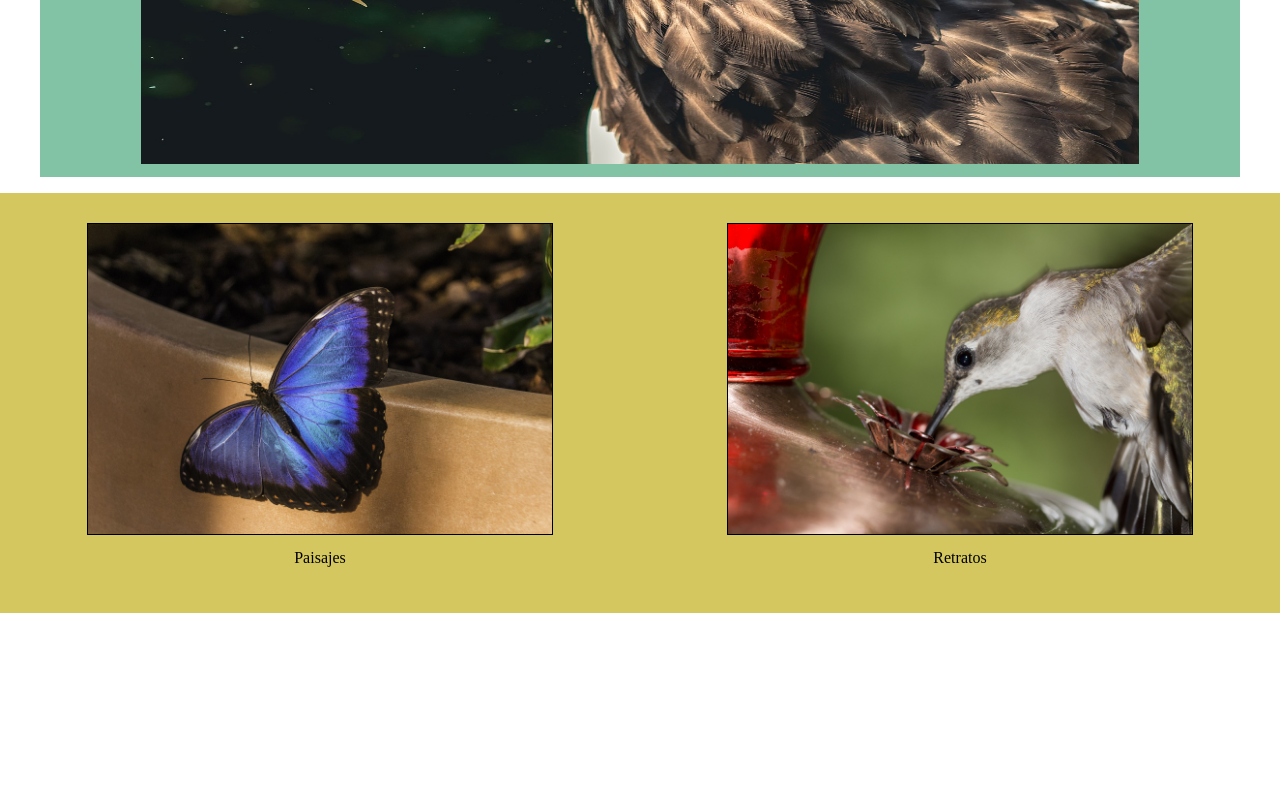
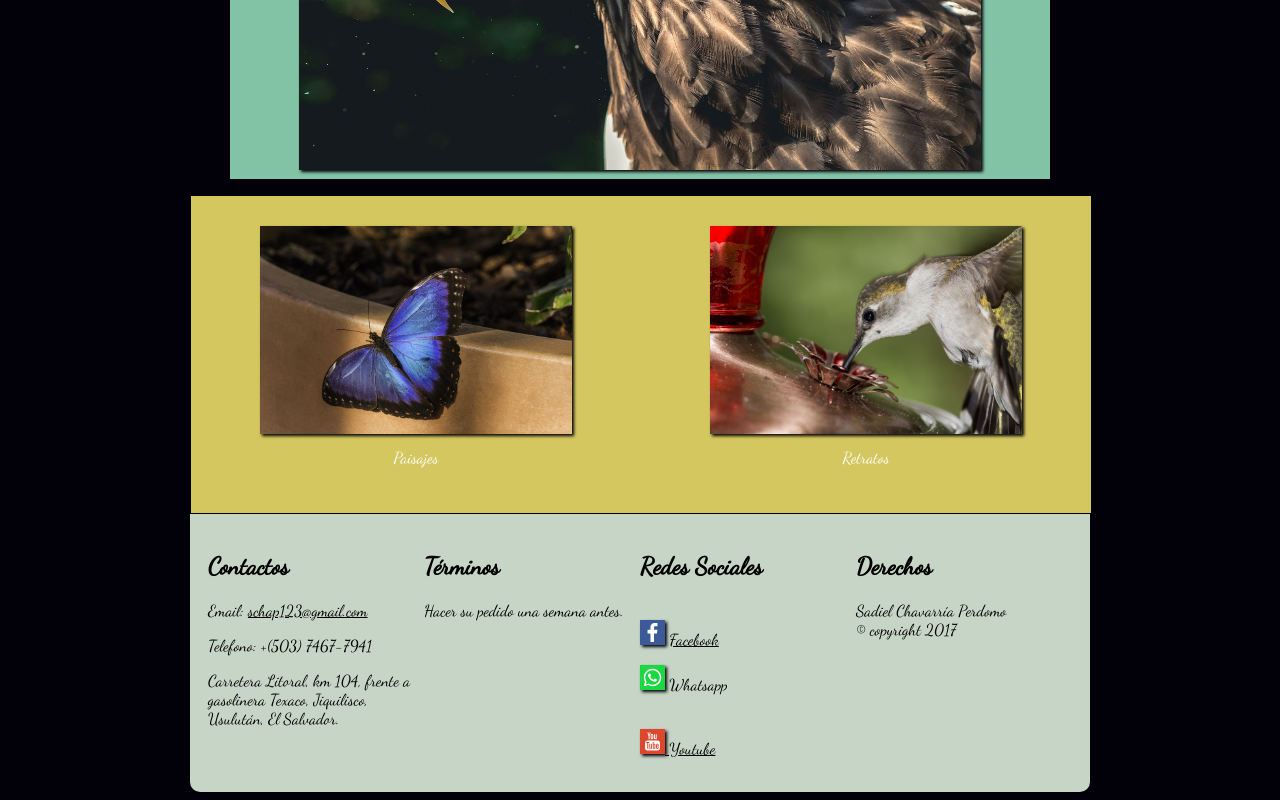
Before and after one commit to SadielChavarria/TareaCSS, a plain HTML site: page index.html in a window 1280 px wide. Shown: the part 344-1144 px from the top of the page. Before the commit the page ends 957 px from the top, so only its background shows below. Drawn offline with Linux system fonts and the light colour scheme.

Commit message:
Tercera
Ya terminada la primera pagina y estoy haciendo la segunda de paisajes

```diff
--- a/css/paisaje.css
+++ b/css/paisaje.css
@@ -1,18 +1,28 @@
-/*Estilos Generales*/
-* {
-	text-decoration: none;
-	list-style: none;
-	margin: 0;
+ * {
+	font-family: 'Dancing Script', cursive;
+	color: white;
+}
+
+img {
+	box-shadow: 2px 2px 3px #02010a;
+}
+
+#contenido {
+	max-width: 900px;
+	margin: 0 auto;
+
+}
+
+body {
+	background-color:  #02010a;
 }
 
 /* estilos del encabezado y menu */
 header {
 	background: #5b7989;
-	color: white;
 	text-shadow: 2px 2px 4px #02010a;
 	border-radius: 10px 10px 0px 0px;
 	position: relative;
-	padding: 10px;
 }
 
 .header1 {
@@ -23,13 +33,20 @@ header {
 .menunav {
 	position: absolute;
 	right: 2%;
+	top: 20%;
 }
 
 header nav ul li{
 	display: inline-block;
-	margin: 5px;
+	margin: 0px 5px;
 }
 
 header nav ul li a{
 	color: white;
 }
+
+/* estilos de las imagenes */
+
+.galeria section img {
+	width: 33.33%;
+}
--- a/css/style.css
+++ b/css/style.css
@@ -1,11 +1,30 @@
+* {
+	font-family: 'Dancing Script', cursive;
+	color: white;
+}
+
+img {
+	box-shadow: 2px 2px 3px #02010a;
+}
+
+
+
+#contenido {
+	max-width: 900px;
+	margin: 0 auto;
+
+}
+
+body {
+	background-color:  #02010a;
+}
+
 /* estilos del encabezado y menu */
 header {
 	background: #5b7989;
-	color: white;
 	text-shadow: 2px 2px 4px #02010a;
 	border-radius: 10px 10px 0px 0px;
 	position: relative;
-
 }
 
 .header1 {
@@ -16,12 +35,12 @@ header {
 .menunav {
 	position: absolute;
 	right: 2%;
-	top: 35%;
+	top: 20%;
 }
 
 header nav ul li{
 	display: inline-block;
-	margin: 5px;
+	margin: 0px 5px;
 }
 
 header nav ul li a{
@@ -31,16 +50,17 @@ header nav ul li a{
 
 /*Estilo para la imagen principal centrada */
 
+
+
 .imgcentrada {
 	background: #82c3a6;
 	padding: 1%;
 	position: relative;
-
 }
 
 figure img {
 	width: 85%;
-	height: 400px;
+	max-height: 400px;
 	display: block;
 	margin: 0 auto;
 
@@ -48,16 +68,18 @@ figure img {
 
 
 /* SECCION DE DOS IMAGENES */
+
+
 .dosimagenes {
 	background: #d5c75f;
+	border: 1px solid black;
 	width: 100%;
 	display: flex;
 	flex-direction: row;
+
 }
 
-.dosimagenes div {
 
-}
 
 .dosimagenes div p {
 	margin-top: 10px;
@@ -70,15 +92,44 @@ figure img {
 }
 
 .dosimagenes div a img {
-	border: 1px solid black;
 	width: 80%;
+	transition: transform 1s, box-shadow 1s, border 1s;
 }
-
-.dosimagenes #imgizq {
-	/*box-shadow: 2px 2px 2px #82c3a6;*/
-}
-
 
 .dosimagenes #imgizq a > img:hover {
 	transform: rotate(10deg);
+	box-shadow: 2px 2px 3px #82c3a6;
+	border: 2px solid black;
 }
+
+.dosimagenes #imgder a > img:hover {
+	transform: translate(5px, -20px);
+	box-shadow: 2px 2px 3px #82c3a6;
+	border: 2px solid black;
+}
+
+/* ACA FINALIZA EL ESTILO DE LAS DOS IMAGENES */
+
+
+/* ACA EMPIEZA EL ESTILO DEL PIE DE PAGINA */
+
+footer {
+	background: #C6d5c5;
+	display: flex;
+	flex-direction: row;
+	padding: 2%;
+	border-radius: 0 0 10px 10px;
+}
+
+footer div {
+	width: 25%;
+	color: black;
+}
+
+footer div p, footer div p a {
+	color: black;
+}
+
+footer div h2 {
+	color: black;
+}
--- a/index.html
+++ b/index.html
@@ -4,10 +4,12 @@
 	<title>Tarea de CSS</title>
 	<meta charset="utf-8">
 	<meta name="viewport" content="width=device-width, user-scalable=no, initial-scale=1.0, maximum-scale=1.0, minimum-scale=1.0">
-	<link rel="stylesheet" type="text/css" href="css/normalize.css">
+	<link href="https://fonts.googleapis.com/css?family=Dancing+Script" rel="stylesheet">
 	<link rel="stylesheet" type="text/css" href="css/style.css">
 </head>
 <body>
+
+	<div id="contenido">
 		<!-- Inicio de la cabecera del proyecto -->
 		<header>
 			<h1 class="header1">Comenzando con la fotografía</h1>
@@ -43,6 +45,63 @@
 			</div>
 		</div>
 
+		<footer>
+			<div>
+				<h2>
+					Contactos
+				</h2>
+				<p>
+					Email: <a href="mailto:schap123@gmail.com">schap123@gmail.com</a>
+				</p>
+				<p>
+					Telefono: +(503) 7467-7941
+				</p>
+				<p>
+					Carretera Litoral, km 104, frente a gasolinera Texaco, Jiquilisco, Usulután, El Salvador.
+				</p>
+			</div>
+
+			<div>
+				<h2>
+					Términos
+				</h2>
+				<p>
+					Hacer su pedido una semana antes.
+				</p>
+			</div>
+						<div>
+				<h2>
+					Redes Sociales
+				</h2>
+				<p>
+					 <svg height="10" width="">
+						<img src="img/facebook.svg" height="25" >
+					</svg><a href="https://www.facebook.com/sadiel.chavarria" target="_blank">Facebook</a>
+				</p>
+				<p>
+					<svg height="10" width="0">
+						<img src="img/whatsapp.svg" height="25">
+						Whatsapp
+					</svg>
+				</p>
+				<p>
+					<svg height="10" width="">
+						<img src="img/youtube.svg" height="25"><a href="https://www.youtube.com/channel/UCBZNQFkCsa4tVZ-u5Ak37yw?view_as=subscriber"> Youtube</a>
+					</svg>
+				</p>
+			</div>
+			<div>
+				<h2>
+					Derechos
+				</h2>
+				<p>
+					Sadiel Chavarría Perdomo <br>
+					&copy; copyright 2017
+				</p>
+			</div>
+		</footer>
+	</div>
+
 
 
 
```
Also changed, not shown: paisajes.html (+20 -2 lines), img/facebook.svg (added), img/p1.jpg (added), img/p2.jpg (added), img/p3.jpg (added), img/p4.jpg (added), img/p5.jpg (added), img/p6.jpg (added), img/whatsapp.svg (added), img/youtube.svg (added). Lines whose indentation alone changed are shown as unchanged.
